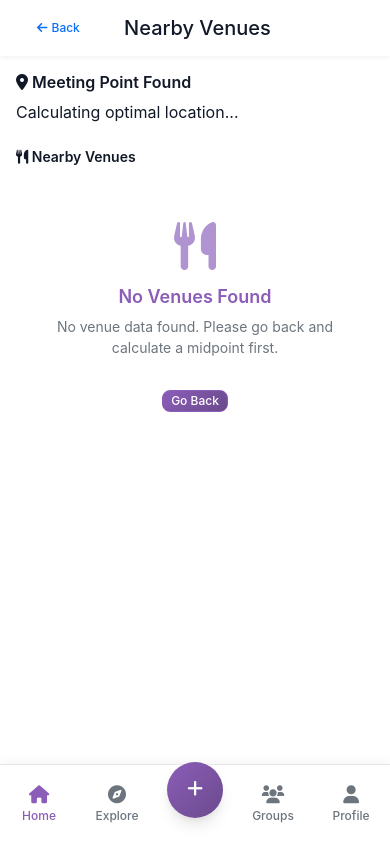
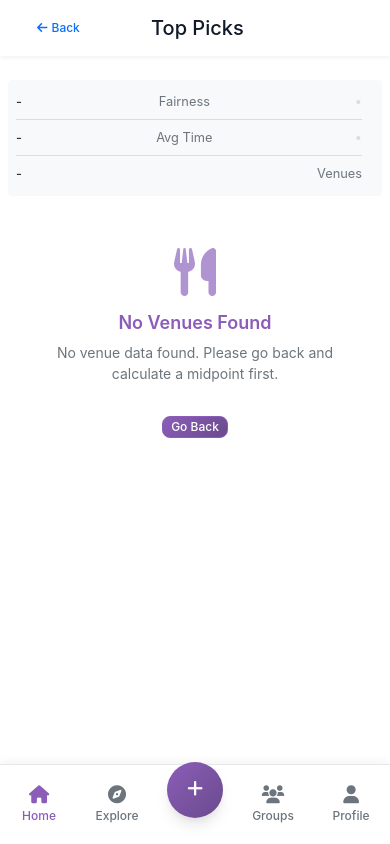
Before and after one commit to thihaagset01/mid-where-ah, a Flask app: page /mobile/venues/temp in a window 390 px wide. Run offline with Flask 3, Linux system fonts and the light colour scheme; some libraries are stand-ins or nearby versions.

Commit message:
feat:STYLE

```diff
--- a/static/css/venue-cards.css
+++ b/static/css/venue-cards.css
@@ -112,6 +112,7 @@
 /* Content container */
 .venue-content {
     padding: var(--spacing-md);
+    padding-bottom: var(--nav-height);
 }
 
 /* Hide group header in venue template */
@@ -207,7 +208,77 @@
     transition: width 0.3s ease;
 }
 
+/* Minimal Midpoint Stats - Single Line */
+.midpoint-info {
+    font-size: 0.8rem;
+    color: var(--gray-500);
+    margin: 8px 0;
+    white-space: nowrap;
+    overflow: hidden;
+    text-overflow: ellipsis;
+}
+
+.midpoint-stats {
+    display: inline;
+}
+
+.stat-item {
+    display: inline;
+    margin-right: 12px;
+}
+
+.stat-item:not(:last-child)::after {
+    content: "•";
+    margin-left: 12px;
+    color: var(--border-color);
+}
+
+.stat-value {
+    font-weight: 500;
+    color: var(--dark);
+}
+
 /* Responsive adjustments */
+@media (max-width: 576px) {
+    .midpoint-info {
+        font-size: 0.8rem;
+        padding: 4px 8px;
+        margin: 8px -8px 12px;
+        background: var(--gray-100);
+        border-radius: 4px;
+    }
+
+    .midpoint-stats {
+        justify-content: space-around;
+        gap: 8px;
+    }
+
+    .stat-item:not(:last-child)::after {
+        margin-left: 8px;
+    }
+}
+
+/* Responsive adjustments */
+@media (max-width: 576px) {
+    .midpoint-stats {
+        flex-direction: column;
+        gap: 12px;
+    }
+
+    .stat-item {
+        display: flex;
+        justify-content: space-between;
+        align-items: center;
+        padding: 8px 0;
+        border-bottom: 1px solid var(--border-color);
+    }
+
+    .stat-item:last-child {
+        border-bottom: none;
+    }
+}
+
+/* Responsive adjustments for stats */
 @media (max-width: 768px) {
     .venue-image {
         height: 180px;
--- a/templates/venues_temp.html
+++ b/templates/venues_temp.html
@@ -15,7 +15,7 @@
             <button class="btn btn-link p-0" onclick="goBack()">
                 <i class="fas fa-arrow-left"></i> Back
             </button>
-            <h1 class="h5 mb-0">Nearby Venues</h1>
+            <h1 class="h5 mb-0">Top Picks</h1>
             <div style="width: 40px;"></div> <!-- Spacer for alignment -->
         </div>
     </div>
@@ -23,28 +23,14 @@
 
 <main class="venue-content">
     <!-- Midpoint Info Summary -->
-    <div class="midpoint-info mb-4" id="midpoint-summary">
-        <h5><i class="fas fa-map-marker-alt"></i> Meeting Point Found</h5>
-        <p id="midpoint-description">Calculating optimal location...</p>
-        <div class="midpoint-stats" id="midpoint-stats" style="display: none;">
-            <div class="stat-item">
-                <span class="stat-value" id="fairness-score">-</span>
-                <span>Fairness</span>
-            </div>
-            <div class="stat-item">
-                <span class="stat-value" id="avg-time">-</span>
-                <span>Avg Time</span>
-            </div>
-            <div class="stat-item">
-                <span class="stat-value" id="venue-count">-</span>
-                <span>Venues</span>
-            </div>
-        </div>
+    <div class="midpoint-info" id="midpoint-summary">
+        <span class="stat-item"><span class="stat-value" id="fairness-score">-</span> Fairness</span>
+        <span class="stat-item"><span class="stat-value" id="avg-time">-</span> Avg Time</span>
+        <span class="stat-item"><span class="stat-value" id="venue-count">-</span> Venues</span>
     </div>
 
     <!-- Venues Grid -->
     <div class="venues-grid">
-        <h6 class="mb-3"><i class="fas fa-utensils"></i> Nearby Venues</h6>
         <div id="venues-container">
             <div class="empty-state">
                 <div class="spinner-border text-primary" role="status">
@@ -100,7 +86,7 @@ function loadTempVenues() {
 
 function updateMidpointInfo(data) {
     const midpointDesc = document.getElementById('midpoint-description');
-    const statsContainer = document.getElementById('midpoint-stats');
+    const statsContainer = document.getElementById('midpoint-summary');
 
     if (data.midpoint && data.midpoint.address) {
         midpointDesc.textContent = data.midpoint.address;
```
